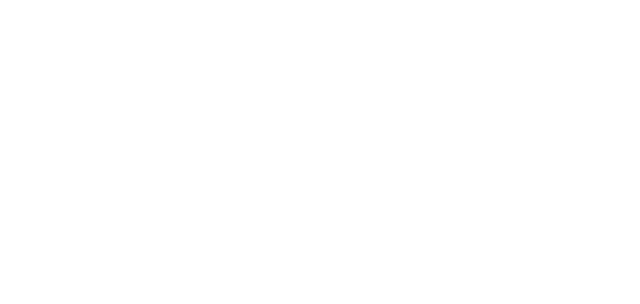
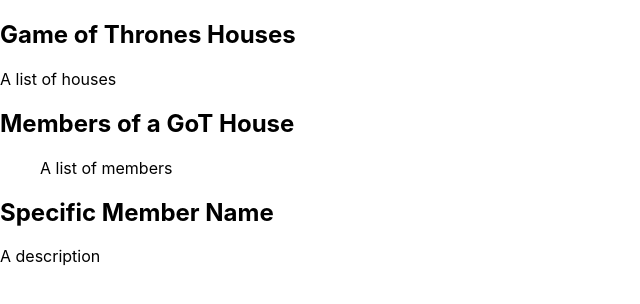
Before and after one commit to xxmark10xx/react-router-is-coming-lab, a React (Create React App) app: page / in a window 1280 px wide. Shown: the top 304 px of the page, without its empty margins (0-640 px from the left). Built offline with nearby package versions, Linux system fonts and the light colour scheme.

Commit message:
stub components

```diff
--- a/src/App.js
+++ b/src/App.js
@@ -1,11 +1,22 @@
-import React from 'react';
+import React from 'react'
+
+import Houses from './components/Houses'
+import House from './components/House'
+import Member from './components/Member'
+
 
 class App extends React.Component {
   render() {
     return (
-      <div></div>
+      <div>
+        <Houses />
+
+        <House />
+
+        <Member />
+      </div>
     )
   }
-};
+}
 
-export default App;
+export default App
--- /dev/null
+++ b/src/components/House.jsx
@@ -0,0 +1,12 @@
+export default function House() {
+  return (
+    <div className="page">
+        <div className="header">
+            <h2>Members of a GoT House</h2>
+        </div>
+        <ul className="list">
+            A list of members
+        </ul>
+    </div>
+  )
+}
--- /dev/null
+++ b/src/components/Houses.jsx
@@ -0,0 +1,12 @@
+export default function Houses() {
+  return (
+    <div>
+        <div className="header">
+            <h2>Game of Thrones Houses</h2>
+        </div>
+        <div className="list">
+            A list of houses
+        </div>
+    </div>
+  )
+}
--- /dev/null
+++ b/src/components/Member.jsx
@@ -0,0 +1,12 @@
+export default function Member() {
+  return (
+    <div className="page">
+        <div className="header">
+            <h2>Specific Member Name</h2>
+        </div>
+        <div className="desc">
+            A description
+        </div>
+    </div>
+  )
+}
```
Also changed, not shown: 1 other file (tests, documents, lock files or other folders).
